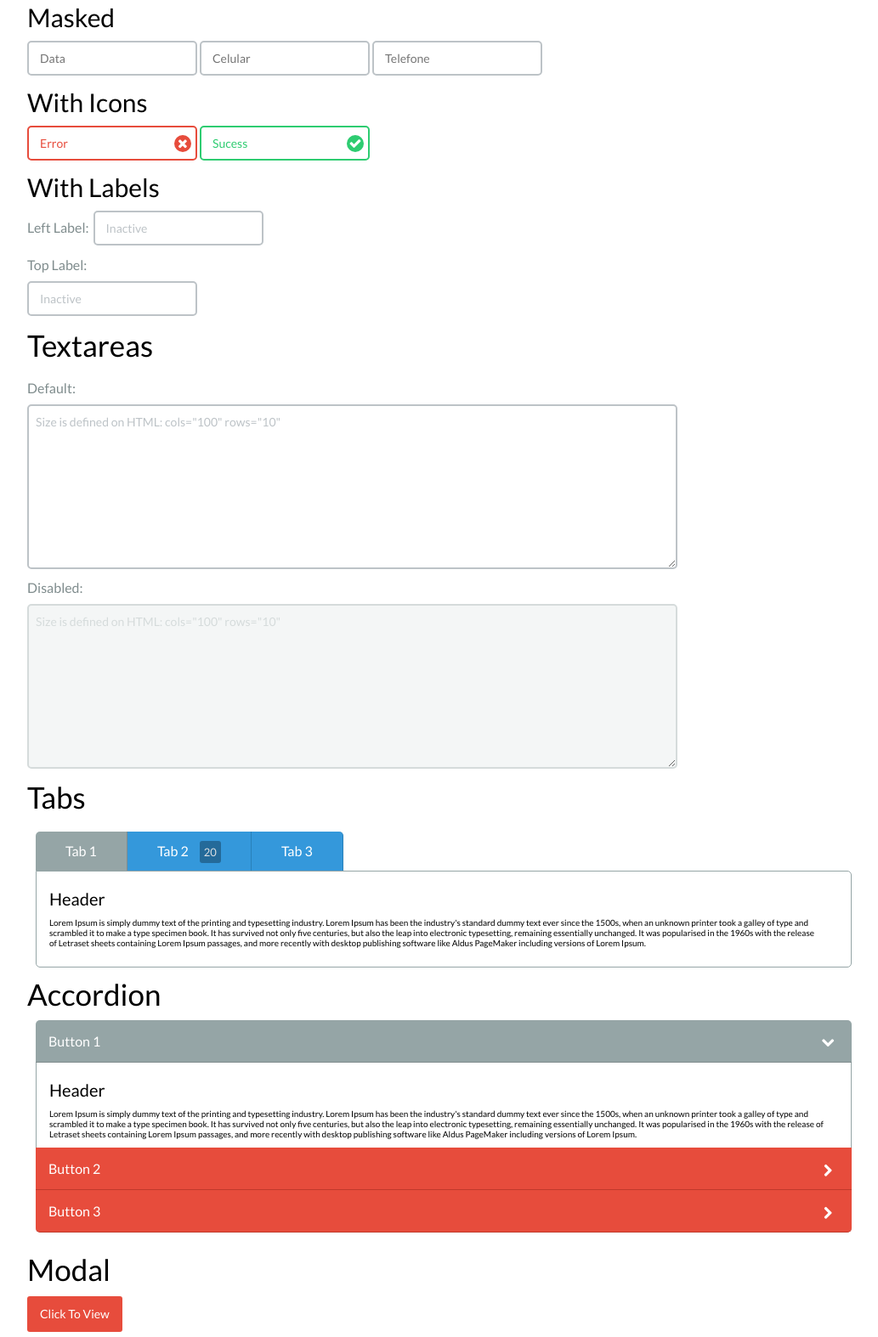
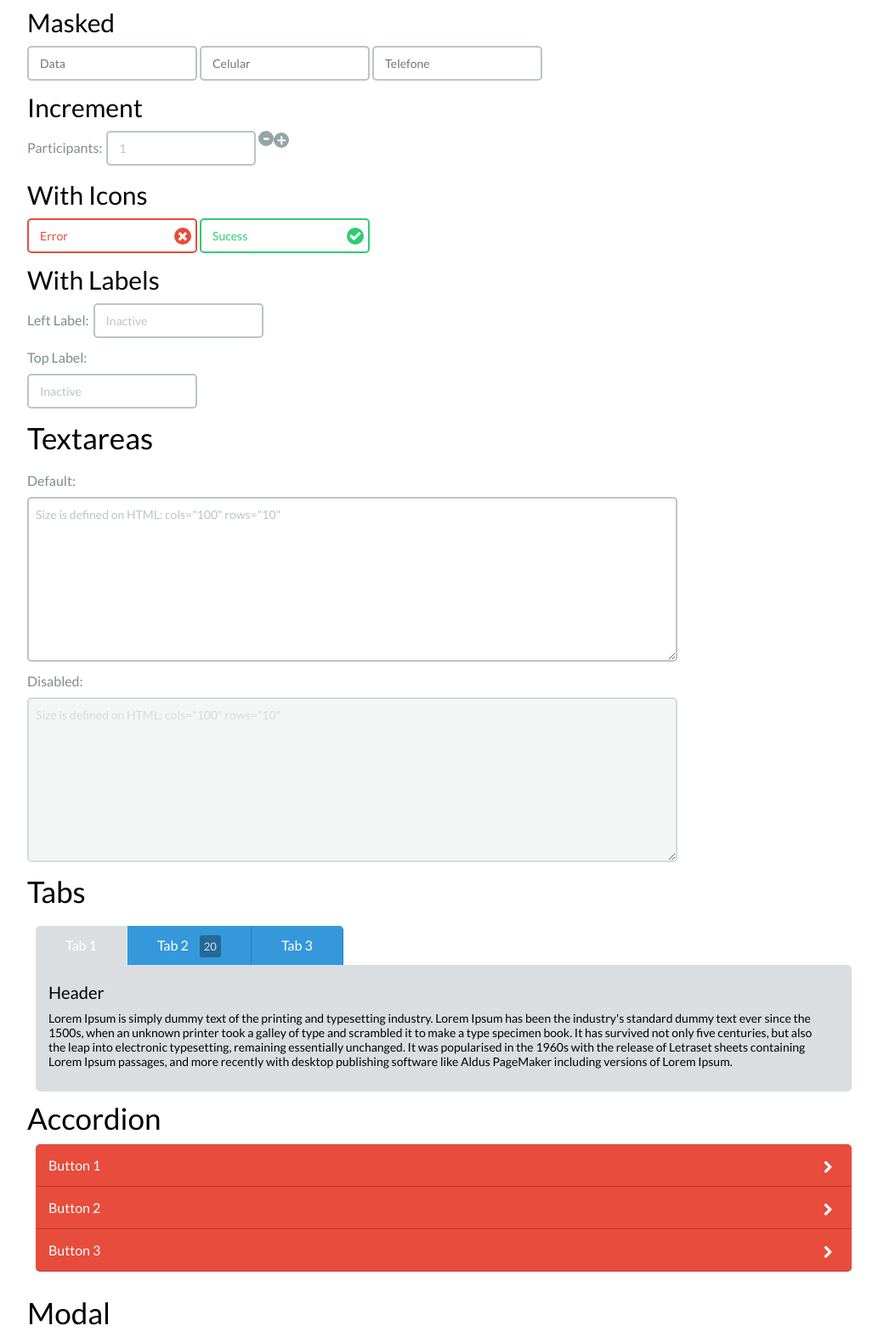
Before and after one commit to wallaceerick/flat-ui, a plain HTML site: page index.html in a window 1280 px wide. Shown: the part 2438-4012 px from the top of the page at 85% size, without its empty margins (118-1151 px from the left). Drawn offline with Linux system fonts and the light colour scheme.

Commit message:
Finish Input Increment

```diff
--- a/assets/css/style.scss
+++ b/assets/css/style.scss
@@ -43,7 +43,7 @@ $white-h: 	#BDC3C7;
 }
 body {
 	background: #fff;
-	font: normal 10px "Lato", sans-serif;
+	font: normal 14px "Lato", sans-serif;
 	-webkit-font-smoothing: antialiased;
 }
 li {
@@ -269,6 +269,9 @@ input, label, textarea, select, option {
 	float: left;
 	outline: none;
 }
+textarea {
+	float: none!important;
+}
 label {
 	color: $gray-h;
 	margin: 0 5px 0 0;
@@ -406,9 +409,42 @@ input {
 		}
 	}
 }
-textarea {
-	float: none!important;
+/* Input Increment */
+.input-increment {
+	display: inline-block;
+	position: relative;
+	i {
+		display: block;
+		float: right;
+		color: #fff;
+		background: $gray;
+		font-size: 20px;
+		font-style: normal;
+		font-weight: bold;
+		width: 18px;
+		height: 18px;
+		text-align: center;
+		line-height: 16px;
+		cursor: pointer;
+		@include border-radius(100%);
+		-webkit-user-select: none;
+		-khtml-user-select: none;
+		-moz-user-select: none;
+		-ms-user-select: none;
+		user-select: none;
+		&.more {
+			margin: 2px 0;
+		}
+		&.less {
+			line-height: 15px;
+			font-size: 25px;
+		}
+		&:hover {
+			background: $gray-h;
+		}
+	}
 }
+
 
 /**********************************************/
 /* Checkbox & Radio Buttons
@@ -878,8 +914,8 @@ textarea {
 				border-right-style: solid;
 				@include border-radius(0);
 				&.current {
-					background: $gray;
-					border-color: $gray-h;
+					background: $white;
+					border-color: $white;
 				}
 				span {
 					font-size: 13px;
@@ -909,7 +945,7 @@ textarea {
 	height: auto;
 	margin: 0 10px;
 	padding: 10px 15px;
-	border: 1px solid $gray;
+	background: $white;
 	@include border-radius(0 5px 5px 5px);
 	div  {
 		clear: both;
--- /dev/null
+++ b/assets/js/jquery.increment.js
@@ -0,0 +1,25 @@
+$(function() {
+
+  $(".input-increment").append('<i class="button more">+</i><i class="button less">-</i>');
+
+  $(".button").on("click", function() {
+
+    var $button = $(this);
+    var oldValue = $button.parent().find("input").val();
+
+    if ($button.text() == "+") {
+  	  var newVal = parseFloat(oldValue) + 1;
+  	} else {
+	   // Don't allow decrementing below zero
+      if (oldValue > 0) {
+        var newVal = parseFloat(oldValue) - 1;
+	    } else {
+        newVal = 0;
+      }
+	  }
+
+    $button.parent().find("input").val(newVal);
+
+  });
+
+});
--- a/index.html
+++ b/index.html
@@ -447,6 +447,14 @@
 
 					<br />
 
+					<h2>Increment</h2>
+					<span class="input-increment">
+						<label for="name" class="to-inputs">Participants:</label>
+						<input type="text" name="partridge" id="partridge" value="1">
+					</span>
+
+					<br />
+
 					<h2>With Icons</h2>
 					<span class="input-icon input-error">
 						<i class="icon-cancel"></i>
@@ -509,10 +517,11 @@
 
 
 					<h1>Accordion</h1>
+
 						<div class="accordion">
 
-						<h3 class="current first">Button 1 <i class="icon-right-open"></i></h3>
-						<div class="accordion-content">
+							<h3 class="first">Button 1 <i class="icon-right-open"></i></h3>
+							<div class="accordion-content hide">
 								<h4>Header</h4>
 								<p>Lorem Ipsum is simply dummy text of the printing and typesetting industry. Lorem Ipsum has been the industry's standard dummy text ever since the 1500s, when an unknown printer took a galley of type and scrambled it to make a type specimen book. It has survived not only five centuries, but also the leap into electronic typesetting, remaining essentially unchanged. It was popularised in the 1960s with the release of Letraset sheets containing Lorem Ipsum passages, and more recently with desktop publishing software like Aldus PageMaker including versions of Lorem Ipsum.</p>
 							</div> <!-- /accordion-content -->
@@ -537,7 +546,7 @@
 
 					<a href="#" data-reveal-id="modal" class="btn btn-red">Click To View</a>
 
-					<div id="modal" class="modal large">
+					<div id="modal" class="modal large	">
 					     <a class="close-modal icon-cancel"></a>
 					     <h1>Modal Title</h1>
 					     <p>Lorem Ipsum is simply dummy text of the printing and typesetting industry. Lorem Ipsum has been the industry's standard dummy text ever since the 1500s, when an unknown printer took a galley of type and scrambled it to make a type specimen book.</p>
@@ -557,6 +566,7 @@
 		<script src="assets/js/jquery-1.8.3.min.js"></script>
 		<script src="assets/js/jquery.dropdown.js"></script>
 		<script src="assets/js/jquery.selectbox.min.js"></script>
+		<script src="assets/js/jquery.increment.js"></script>
 		<script src="assets/js/jquery.icheck.min.js"></script>
 		<script src="assets/js/jquery.tabs.js"></script>
 		<script src="assets/js/jquery.accordion.js"></script>
```
Also changed, not shown: assets/css/style.css. Lines whose indentation alone changed are shown as unchanged.
